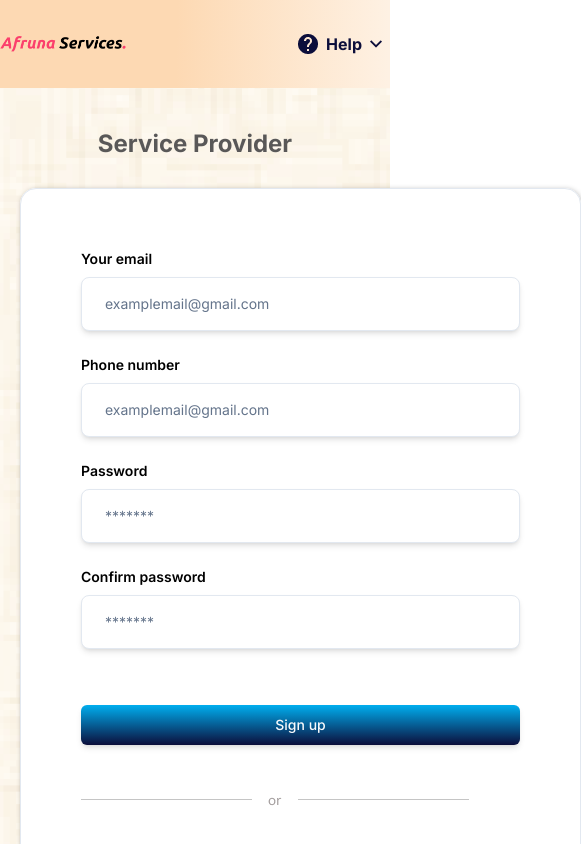
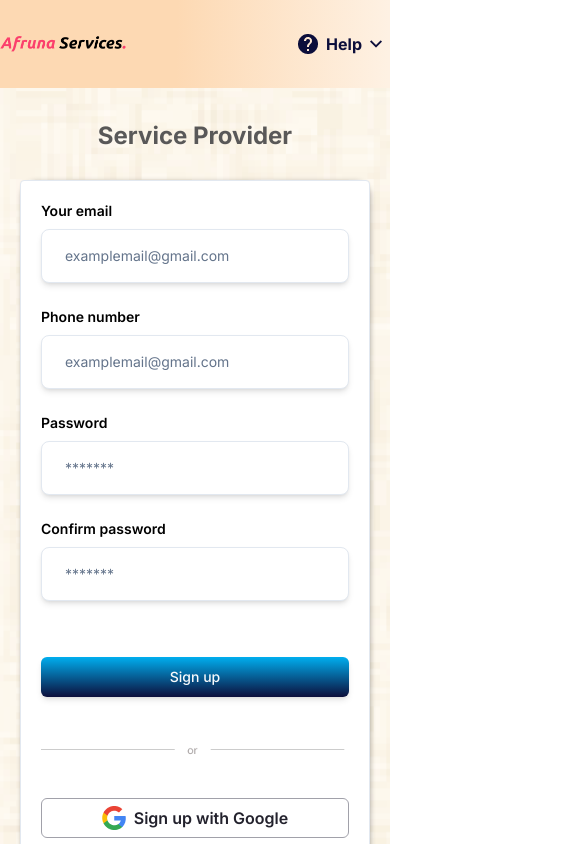
Before and after one commit to Michael-August/afruna-provider-dashboard, a Next.js app: page /auth/signup in a window 390 px wide. Shown: the top 844 px of the page, 581 px wide, since content can reach past the window. Built offline with nearby package versions, Linux system fonts and the light colour scheme.

Commit message:
Navbar is now fixed to the top

```diff
--- a/src/app/auth/layout.tsx
+++ b/src/app/auth/layout.tsx
@@ -17,8 +17,10 @@ export default function AuthLayout({
     <html lang="en">
         <body>
             <div className="auth-area pb-[100px]">
-              <NavBar source='auth' />
-              <main className='flex mx-5 flex-col items-center justify-center mt-10 lg:mt-20'>
+              <div className="navbar">
+                <NavBar source='auth' />
+              </div>
+              <main className='flex mx-5 flex-col items-center justify-center mt-10 pt-20 lg:mt-20 lg:pt-10'>
                 <header className='text-bold-gray font-bold text-2xl lg:font-extrabold lg:text-4xl mb-7'>Service Provider</header>
                 {children}
               </main>
--- a/src/app/auth/signup/page.tsx
+++ b/src/app/auth/signup/page.tsx
@@ -23,7 +23,7 @@ const Register: FC<Props> = () => {
     return (
         <>
             <div className="auth-form-card">
-                <Card className="w-[561px] p-[60px] rounded-2xl">
+                <Card className="w-full p-5 rounded-[4px] lg:w-[561px] lg:p-[60px] lg:rounded-2xl">
                     <CardContent>
                         <form action="" className="flex flex-col gap-6">
                             <div className="form-control flex flex-col gap-2">
--- a/src/app/dashboard/layout.tsx
+++ b/src/app/dashboard/layout.tsx
@@ -18,7 +18,9 @@ export default function DashboardLayout({
     <html lang="en">
         <body>
             <div className="dashboradlayout">
+              <div className="nabar mb-16">
                 <NavBar source='dashboard' />
+              </div>
               <div className="dashboard-area flex">
                   <div className="sidenav hidden lg:block">
                     <SideNav />
--- a/src/components/Navbar.tsx
+++ b/src/components/Navbar.tsx
@@ -39,7 +39,7 @@ const NavBar: FC<NavBarProps> = ({ source }) => {
 
     return (
         <>
-            <div className="nav py-4 lg:px-14" style={styles}>
+            <div className="nav fixed top-0 left-0 right-0 z-10 py-4 lg:px-14" style={styles}>
                 <div className="flex justify-between items-center">
                     {source === 'dashboard' && <div className="hamburger ml-5 block lg:hidden cursor-pointer">
                         <Image onClick={() => setSideBar(true)} src={hamburger} alt="hamburger"/>
```
Lines whose indentation alone changed are shown as unchanged.
